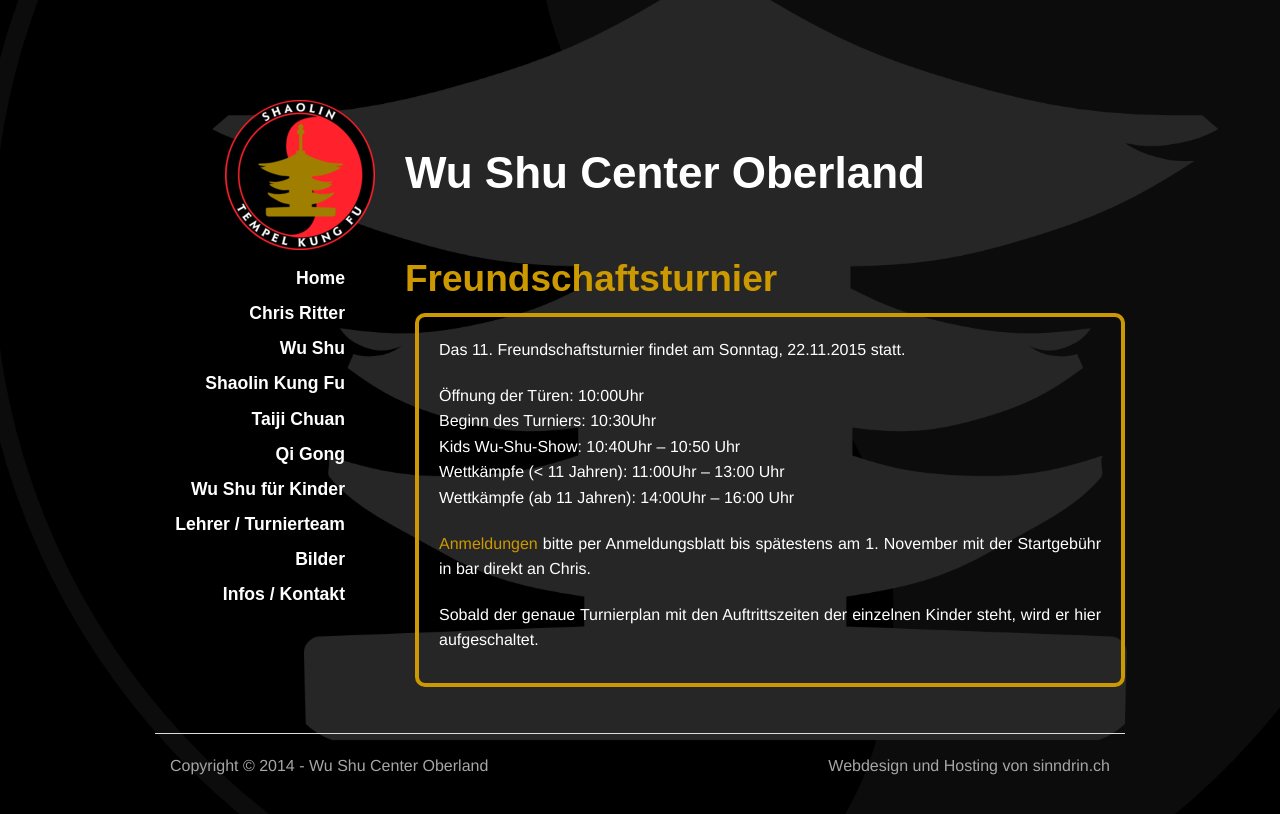
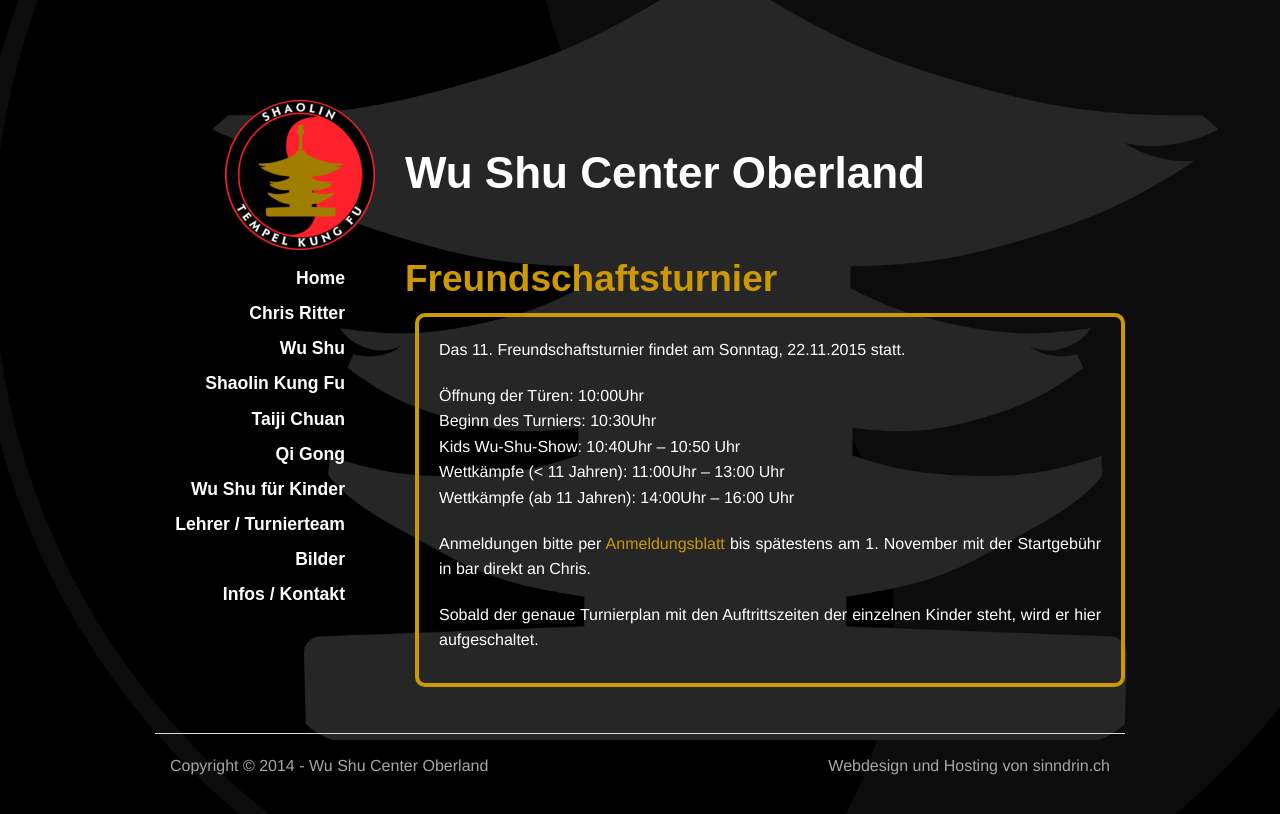
Before and after one commit to wu-shu/wu-shu.github.io, a Jekyll site: the page built from aktuell/index.md, in a window 1280 px wide. Shown: the top 814 px of the page. Built offline with Jekyll 4.4.1, drawn with Linux system fonts in a browser that asks for light colours; some web fonts are replaced; Markdown is read by kramdown in place of the engine named in the settings; comment, search, counter and statistics services are not loaded.

Commit message:
anmeldung

```diff
--- a/aktuell/index.md
+++ b/aktuell/index.md
@@ -11,6 +11,6 @@
 Wettkämpfe (< 11 Jahren):	11:00Uhr – 13:00 Uhr<br>
 Wettkämpfe (ab 11 Jahren):	14:00Uhr – 16:00 Uhr<br>
 
-[Anmeldungen](http://www.wu-shu.ch/images/11_fst_15.pdf) bitte per Anmeldungsblatt bis spätestens am 1. November mit der Startgebühr in bar direkt an Chris.<br>
+Anmeldungen bitte per [Anmeldungsblatt](http://www.wu-shu.ch/images/11_fst_15.pdf)  bis spätestens am 1. November mit der Startgebühr in bar direkt an Chris.<br>
 
 Sobald der genaue Turnierplan mit den Auftrittszeiten der einzelnen Kinder steht, wird er hier aufgeschaltet.
```
